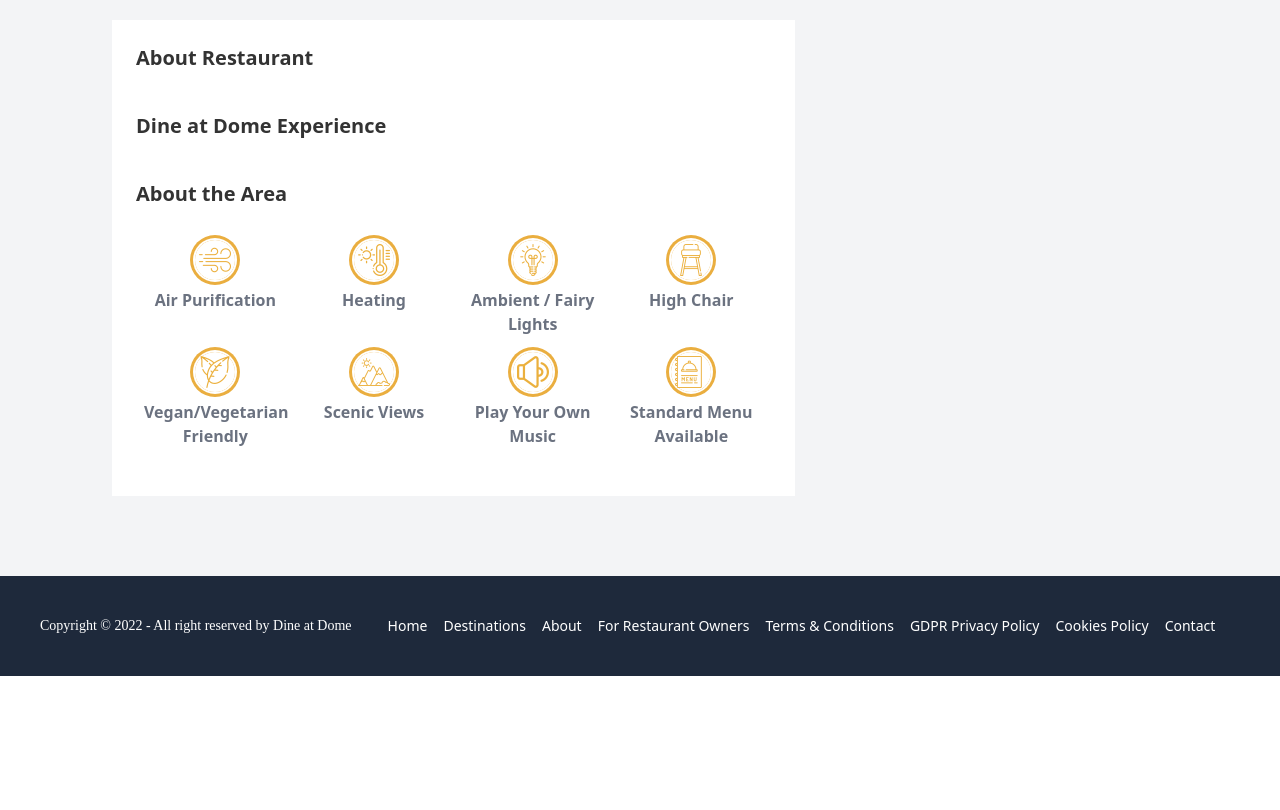
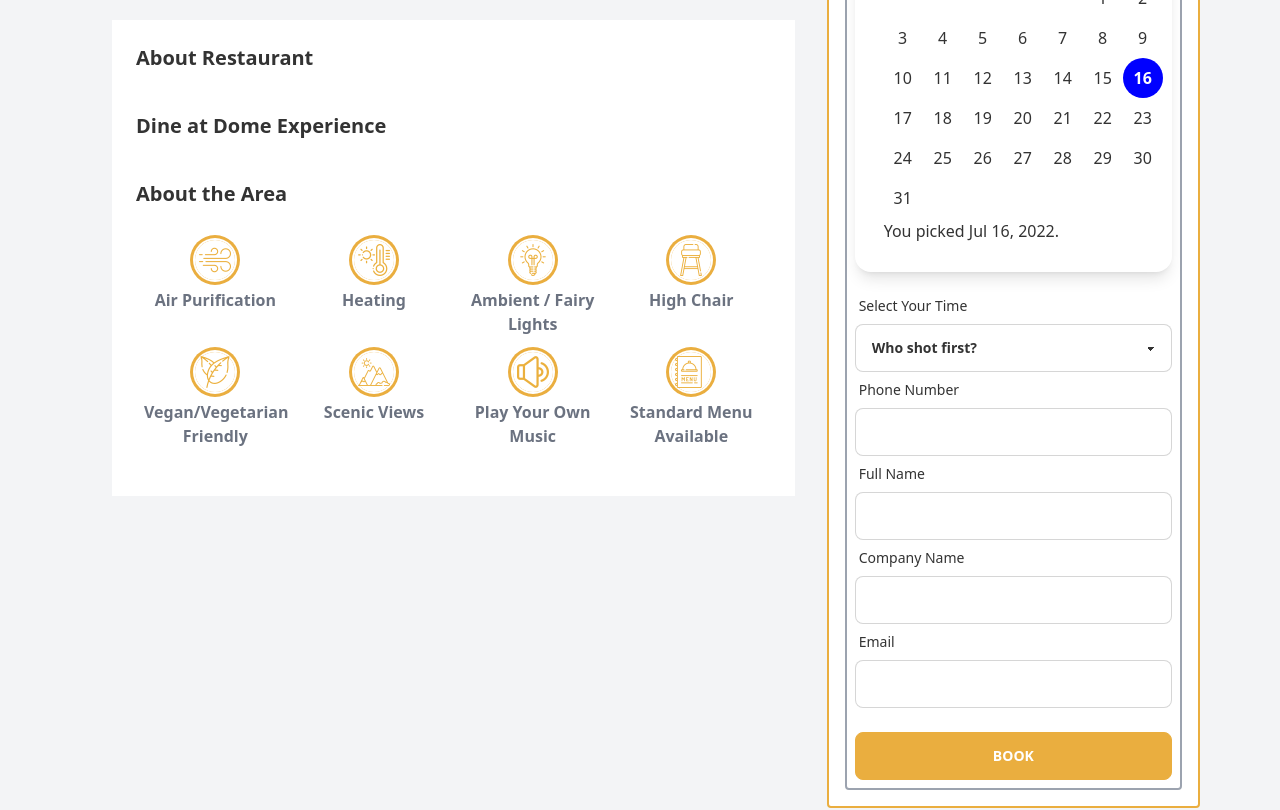
Before and after one commit to ArafatSadi1/dine-at-dome, a React (Create React App) app: page /serviceDetails/1 in a window 1280 px wide. Shown: the part 620-1430 px from the top of the page. Before the commit the page ends 1296 px from the top, so only its background shows below. Built offline with nearby package versions, Linux system fonts and the light colour scheme; no server answers.

Commit message:
add bokking form

```diff
--- a/package.json
+++ b/package.json
@@ -7,7 +7,9 @@
     "@testing-library/react": "^13.3.0",
     "@testing-library/user-event": "^13.5.0",
     "daisyui": "^2.19.0",
+    "date-fns": "^2.29.1",
     "react": "^18.2.0",
+    "react-day-picker": "^8.0.7",
     "react-dom": "^18.2.0",
     "react-router-dom": "^6.3.0",
     "react-scripts": "5.0.1",
--- /dev/null
+++ b/src/components/pages/home/service-section/BookingForm.js
@@ -0,0 +1,95 @@
+import React, { useRef } from "react";
+import Calender from "./Calender";
+
+const BookingForm = ({ service }) => {
+  const phoneNumberInput = useRef();
+  const fullNameInput = useRef();
+  const companyNameInput = useRef();
+  const emailInput = useRef();
+
+  const confirmBooking = (e) => {
+    e.preventDefault();
+    const number = phoneNumberInput.current.value;
+    const fullName = fullNameInput.current.value;
+    const companyName = companyNameInput.current.value;
+    const email = emailInput.current.value;
+  };
+  return (
+    <div class="flex-shrink-0 w-full bg-base-100 font-sans p-4 border-2 border-primary mt-[-210px] rounded">
+      <div className=" h-full rounded border-2 border-gray-400">
+        <div className="bg-gray-100">
+          <h3 className="text-xl px-2 py-4">{service.name}</h3>
+        </div>
+        <div className="card shadow-lg m-2">
+          <Calender></Calender>
+        </div>
+        <form onSubmit={(e) => confirmBooking(e)} className="p-2">
+          <div class="form-control">
+            <label class="label">
+              <span class="label-text">Select Your Time</span>
+            </label>
+            <select class="select select-bordered focus:border-none">
+              <option disabled selected>
+                Who shot first?
+              </option>
+              <option>Han Solo</option>
+              <option>Greedo</option>
+            </select>
+          </div>
+          <div class="form-control">
+            <label class="label">
+              <span class="label-text">Phone Number</span>
+            </label>
+            <input
+              type="number"
+              ref={phoneNumberInput}
+              required
+              class="input input-bordered focus:border-none"
+            />
+          </div>
+          <div class="form-control">
+            <label class="label">
+              <span class="label-text">Full Name</span>
+            </label>
+            <input
+              type="text"
+              ref={fullNameInput}
+              required
+              class="input input-bordered focus:border-none"
+            />
+          </div>
+          <div class="form-control">
+            <label class="label">
+              <span class="label-text">Company Name</span>
+            </label>
+            <input
+              type="text"
+              ref={companyNameInput}
+              class="input input-bordered focus:border-none"
+            />
+          </div>
+          <div class="form-control">
+            <label class="label">
+              <span class="label-text">Email</span>
+            </label>
+            <input
+              type="text"
+              ref={emailInput}
+              required
+              class="input input-bordered focus:border-none"
+            />
+          </div>
+          <div class="form-control mt-6">
+            <input
+              type="submit"
+              value="Book"
+              class="btn btn-primary text-white"
+            />
+          </div>
+        </form>
+      </div>
+    </div>
+  );
+};
+
+export default BookingForm;
--- /dev/null
+++ b/src/components/pages/home/service-section/Calender.js
@@ -0,0 +1,25 @@
+import React, { useState } from "react";
+import { format } from "date-fns";
+import { DayPicker } from "react-day-picker";
+import "react-day-picker/dist/style.css";
+
+const Calender = () => {
+  const today = new Date();
+  const [selectedDay, setSelectedDay] = useState(today);
+
+  let footer = <p>Please pick a day.</p>;
+  if (selectedDay) {
+    footer = <p>You picked {format(selectedDay, "PP")}.</p>;
+  }
+  return (
+    <DayPicker
+      className="mx-auto p-3 font-sans"
+      mode="single"
+      selected={selectedDay}
+      onSelect={setSelectedDay}
+      footer={footer}
+    />
+  );
+};
+
+export default Calender;
--- a/src/components/pages/home/service-section/ServiceDetails.js
+++ b/src/components/pages/home/service-section/ServiceDetails.js
@@ -8,6 +8,8 @@ import leaf from "../../../../images/icons/leaf.png";
 import mountain from "../../../../images/icons/mountain.png";
 import music from "../../../../images/icons/sound.png";
 import menu from "../../../../images/icons/menu.png";
+import Calender from "./Calender";
+import BookingForm from "./BookingForm";
 
 const ServiceDetails = () => {
   const [service, setService] = useState({});
@@ -63,11 +65,15 @@ const ServiceDetails = () => {
           <div className="mx-8">
             <div className="bg-base-100 p-4">
               <div className="p-2">
-                <h3 className="text-xl font-sans font-bold">About Restaurant</h3>
+                <h3 className="text-xl font-sans font-bold">
+                  About Restaurant
+                </h3>
                 <p className="font-sans mt-2">{service.aboutDom}</p>
               </div>
               <div className="p-2 py-6">
-                <h3 className="text-xl font-sans font-bold">Dine at Dome Experience</h3>
+                <h3 className="text-xl font-sans font-bold">
+                  Dine at Dome Experience
+                </h3>
                 <p className="font-sans mt-2">{service.DaDExperience}</p>
               </div>
               <div className="p-2">
@@ -141,7 +147,9 @@ const ServiceDetails = () => {
             </div>
           </div>
         </div>
-        <div></div>
+        <div>
+          <BookingForm service={service}></BookingForm>
+        </div>
       </div>
     </div>
   );
```
Also changed, not shown: 1 other file (tests, documents, lock files or other folders).
